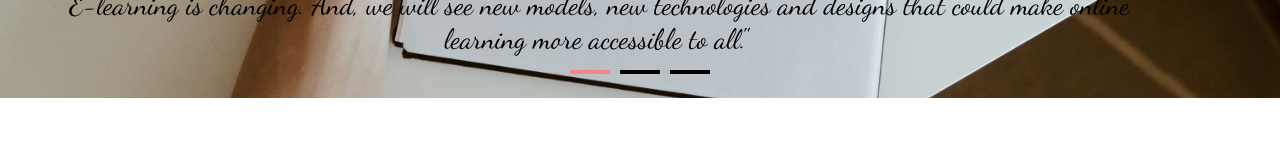
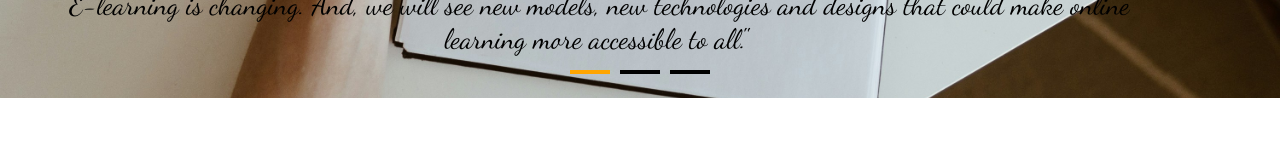
Before and after one commit to Vaibhav0643/Online-Learning-Platform, a React (Create React App) app in the folder Frontend/: page /Courses in a window 1280 px wide. Shown: the part 630-790 px from the top of the page. Built offline with nearby package versions, Linux system fonts and the light colour scheme; a web font is replaced by a local one.

Commit message:
Update Carousel2.css

```diff
--- a/Frontend/src/Assets/Carousel2.css
+++ b/Frontend/src/Assets/Carousel2.css
@@ -77,7 +77,7 @@
   }
 
   .indicator.active {
-    background-color: #f78585;
+    background-color: orange;
   }
 
   @media only screen and (max-width:767px) {
```
